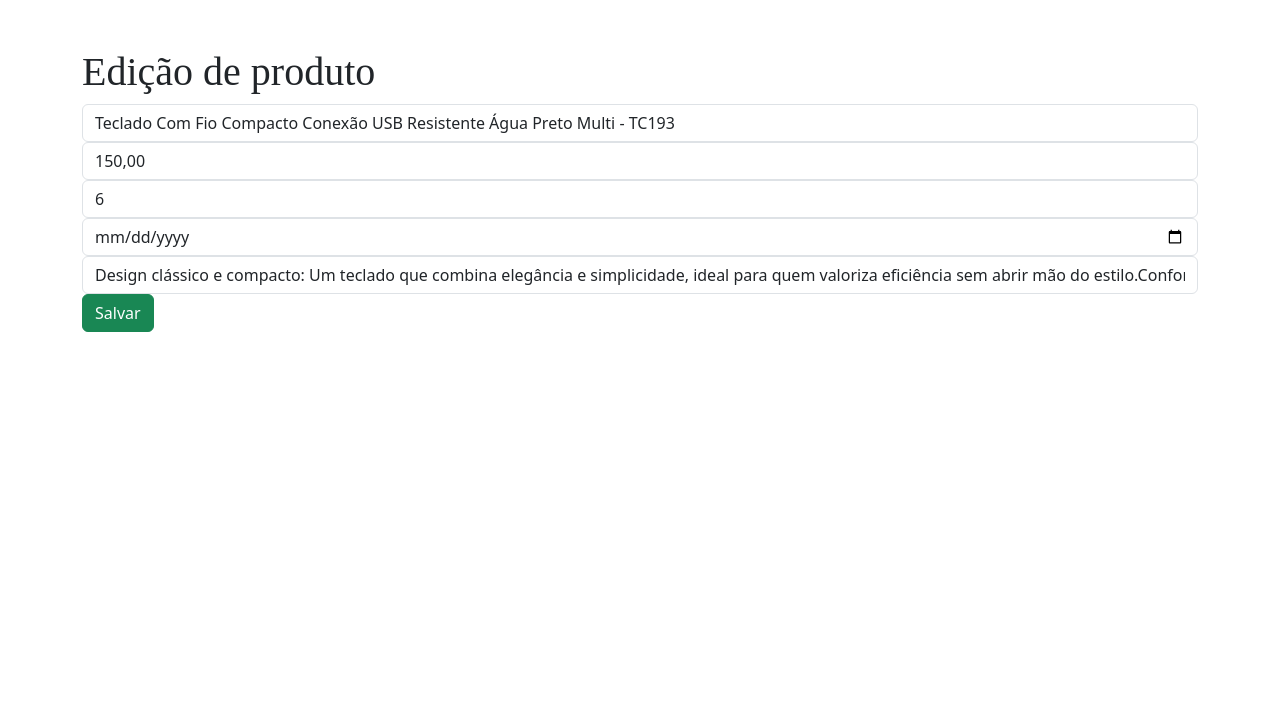
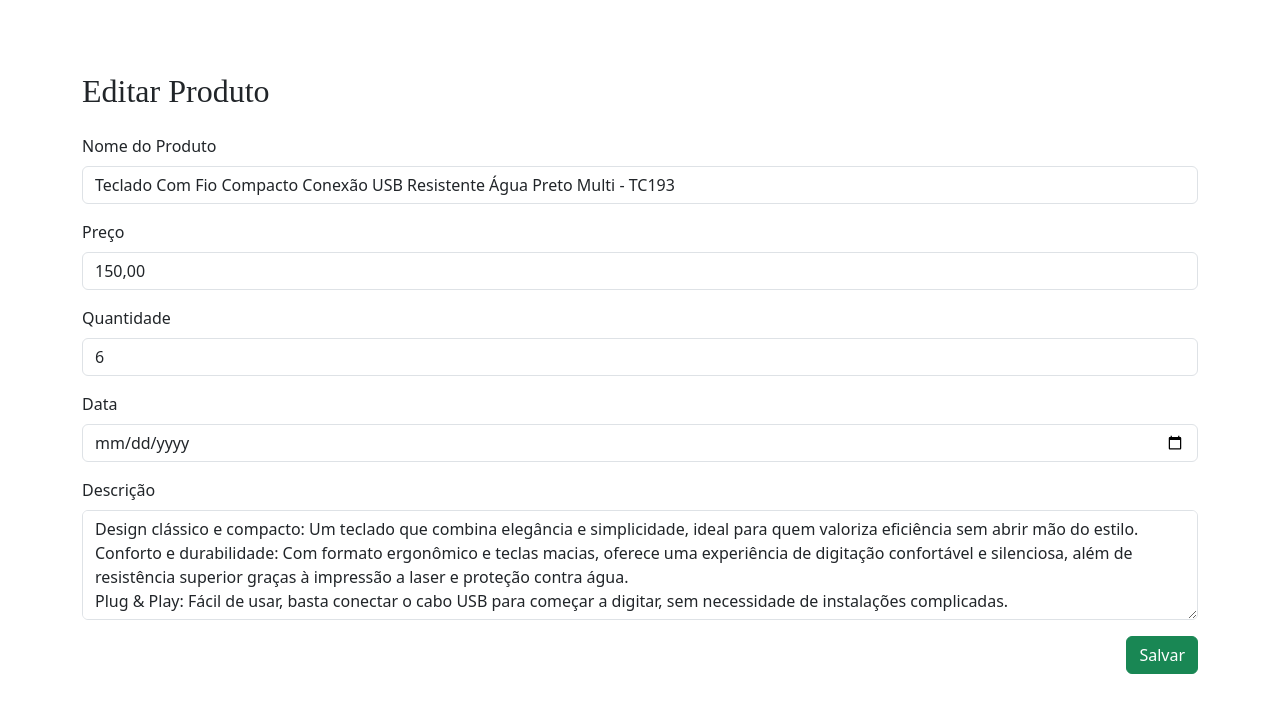
Before and after one commit to L-png18/python, a Django app: page /editarProduto/1/ in a window 1280 px wide. Shown: the part 181-903 px from the top of the page. Before the commit the page ends 513 px from the top, so only its background shows below. Run offline with Django 5.2, Linux system fonts and the light colour scheme; data comes from the database, SQL or seed files in the repository; some libraries are stand-ins or nearby versions.

Commit message:
atualizado o editar produto

```diff
--- a/aplicacao/templates/editarProduto.html
+++ b/aplicacao/templates/editarProduto.html
@@ -5,18 +5,47 @@
 {% endblock %}
 
 {% block content %}
-    <div class="container">
-        <h1>Edição de produto</h1>
-        <form action="{% url 'urleditarProduto' p.id %}" method="POST">
-            {% csrf_token %}
-            <input type="text" name="txtNome" value="{{ p.nome }}" class="form-control">
-            <input type="text" name="txtPreco" value="{{ p.preco }}" class="form-control">
-            <input type="number" name="txtQtde" value="{{ p.qtde }}" class="form-control">
-            <input type="date" name="txtData" value="{{ p.data }}" class="form-control">
-            <input type="text" name="txtDescricao" value="{{ p.descricao }}" class="form-control">
+<div class="container mt-4">
+    <h2 class="mb-4">Editar Produto</h2>
 
-            <input type="submit" value="Salvar" class="btn btn-success">
-        </form>
-    </div>
+    <form action="{% url 'urleditarProduto' p.id %}" method="POST">
+        {% csrf_token %}
 
+        <!-- Nome -->
+        <div class="mb-3">
+            <label for="txtNome" class="form-label">Nome do Produto</label>
+            <input type="text" id="txtNome" name="txtNome" value="{{ p.nome }}" class="form-control" placeholder="Digite o nome do produto...">
+        </div>
+
+        <!-- Preço -->
+        <div class="mb-3">
+            <label for="txtPreco" class="form-label">Preço</label>
+            <input type="text" id="txtPreco" name="txtPreco" value="{{ p.preco }}" class="form-control" placeholder="Digite o preço do produto...">
+        </div>
+
+        <!-- Quantidade -->
+        <div class="mb-3">
+            <label for="txtQtde" class="form-label">Quantidade</label>
+            <input type="number" id="txtQtde" name="txtQtde" value="{{ p.qtde }}" class="form-control" placeholder="Digite a quantidade...">
+        </div>
+
+        <!-- Data -->
+        <div class="mb-3">
+            <label for="txtData" class="form-label">Data</label>
+            <input type="date" id="txtData" name="txtData" value="{{ p.data }}" class="form-control">
+        </div>
+
+        <!-- Descrição -->
+        <div class="mb-3">
+            <label for="txtDescricao" class="form-label">Descrição</label>
+            <textarea id="txtDescricao" name="txtDescricao" class="form-control" rows="4" placeholder="Digite a descrição do produto...">{{ p.descricao }}</textarea>
+        </div>
+
+        <!-- Botão -->
+        <div class="text-end">
+            <button type="submit" class="btn btn-success">Salvar</button>
+        </div>
+
+    </form>
+</div>
 {% endblock %}
```
